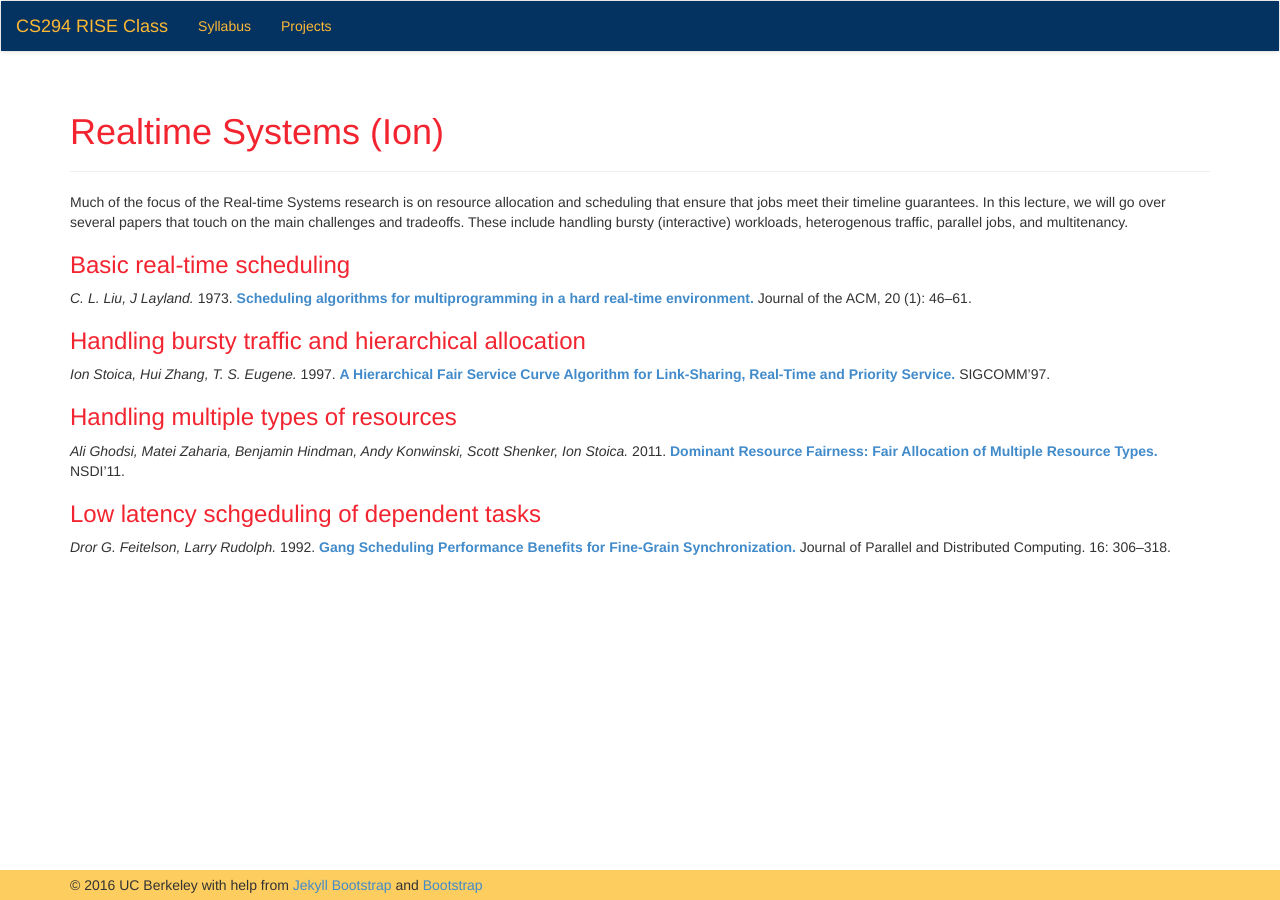
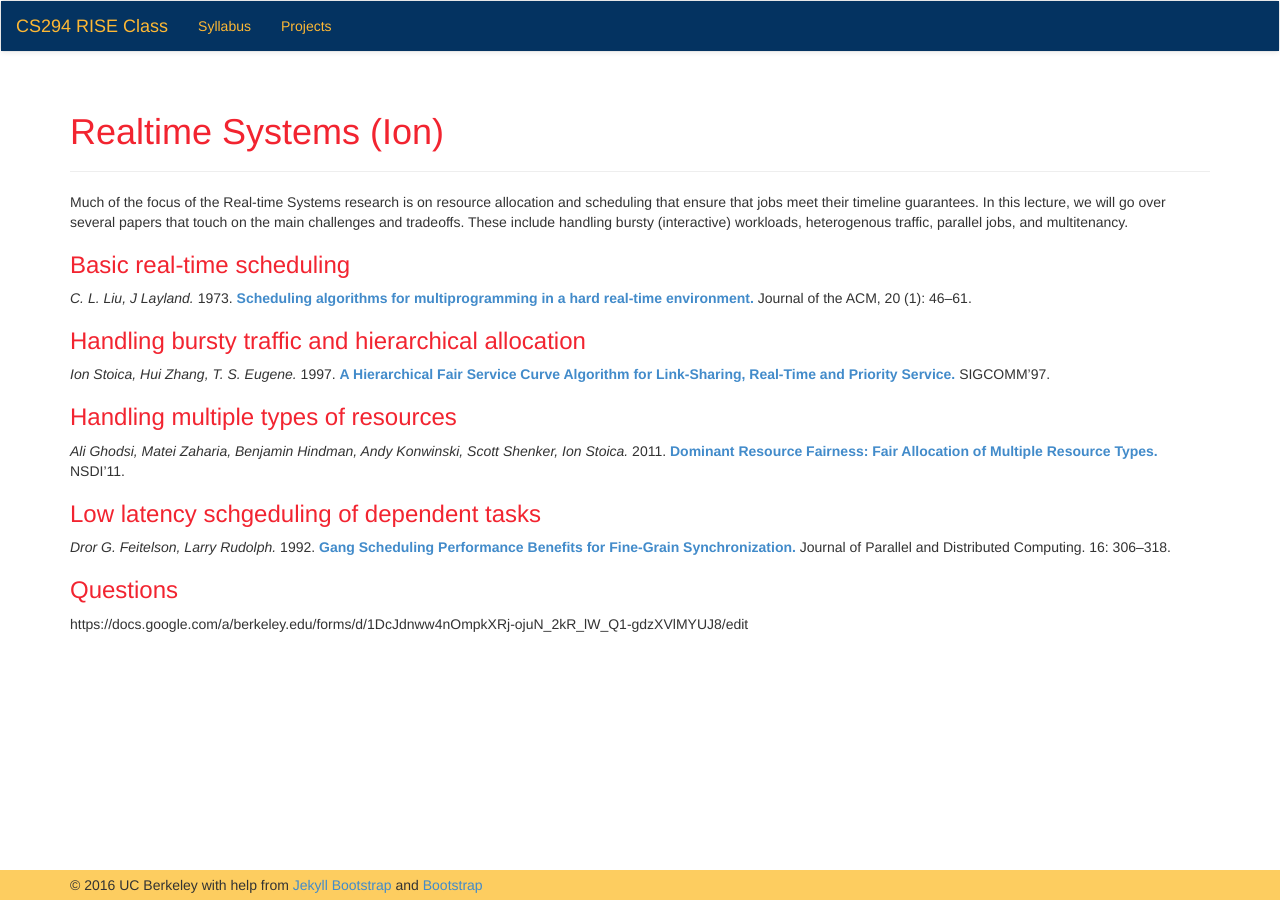
Before and after one commit to ucbrise/cs294-rise-fa16, a Jekyll site: the page built from realtime_systems.md, in a window 1280 px wide. Built offline with Jekyll 4.4.1, drawn with Linux system fonts in a browser that asks for light colours; nearby versions of some CDN libraries.

Commit message:
added link to questions

```diff
--- a/realtime_systems.md
+++ b/realtime_systems.md
@@ -19,6 +19,8 @@ Much of the focus of the Real-time Systems research is on resource allocation an
 ### Low latency schgeduling of dependent tasks
 *Dror G. Feitelson, Larry Rudolph.* 1992. [**Gang Scheduling Performance Benefits for Fine-Grain Synchronization.**](http://citeseerx.ist.psu.edu/viewdoc/summary?doi=10.1.1.79.7070) Journal of Parallel and Distributed Computing. 16: 306–318.
 
+### Questions
+https://docs.google.com/a/berkeley.edu/forms/d/1DcJdnww4nOmpkXRj-ojuN_2kR_lW_Q1-gdzXVlMYUJ8/edit
 
 <!--
 ![ML-Lifecycle](assets/images/ml-lifecycle.jpg){:width="400px"}
```
